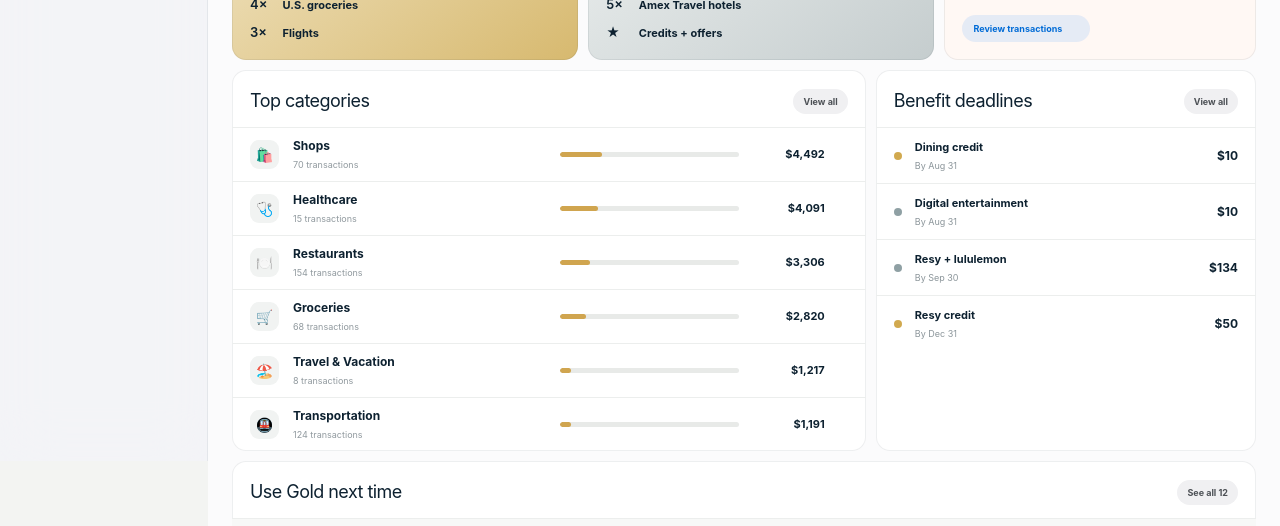
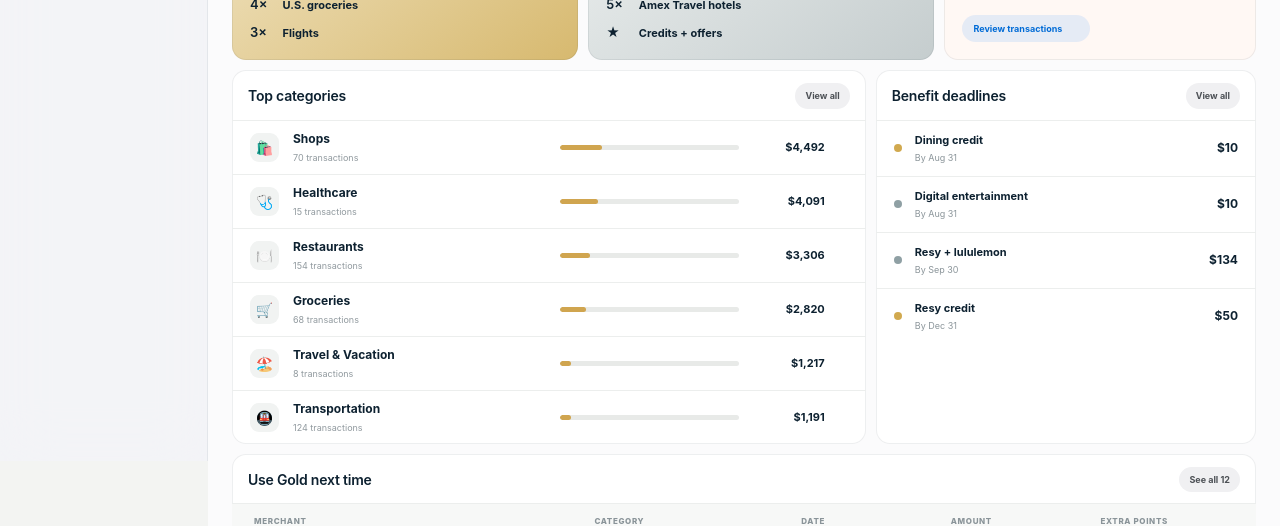
Before and after one commit to pondorasti/pondorasti, a Next.js app: page / in a window 1280 px wide. Shown: the part 339-865 px from the top of the page. Built offline with nearby package versions, Linux system fonts and the light colour scheme; some icons are missing.

Commit message:
Reduce card heading scale

```diff
--- a/app/globals.css
+++ b/app/globals.css
@@ -213,8 +213,8 @@ footer p { max-width: 660px; margin: 0; text-align: right; font-size: 10px; line
 .surface-title { display: flex; align-items: center; justify-content: space-between; gap: 18px; }
 .surface-title > span { font-size: 11px; font-weight: 800; letter-spacing: .08em; text-transform: uppercase; }
 .surface-title small { color: rgba(13,33,48,.58); font-size: 10px; font-weight: 650; }
-.surface-heading { padding: 17px 18px 13px; display: flex; align-items: end; justify-content: space-between; gap: 18px; }
-.surface-heading h2 { margin: 0; font-size: 18px; letter-spacing: -.03em; }
+.surface-heading { padding: 13px 16px 11px; display: flex; align-items: center; justify-content: space-between; gap: 18px; }
+.surface-heading h2 { margin: 0; font-size: 14px; font-weight: 620; letter-spacing: -.015em; }
 .surface-heading > a { padding: 6px 10px; border-radius: 999px; background: #f0f0f2; color: #4c5055; font-size: 9px; font-weight: 700; }
 
 .app-metrics { display: grid; grid-template-columns: 1.2fr 1fr 1fr 1.1fr; gap: 12px; }
```
